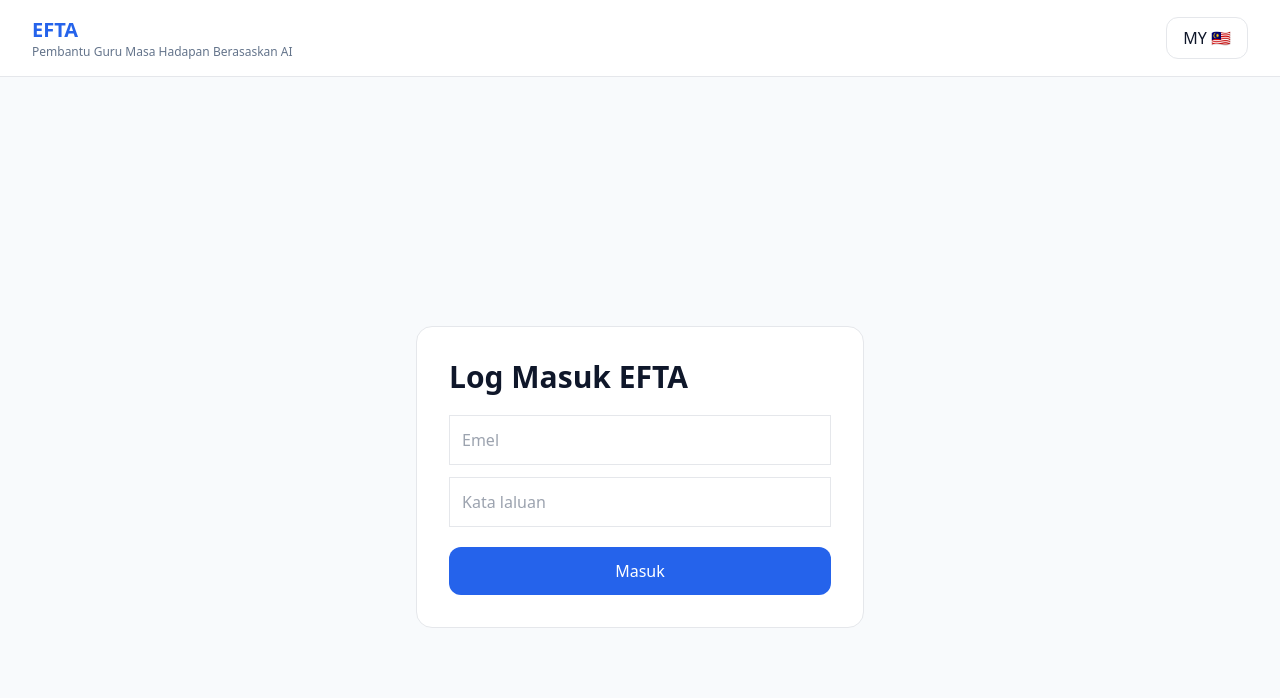
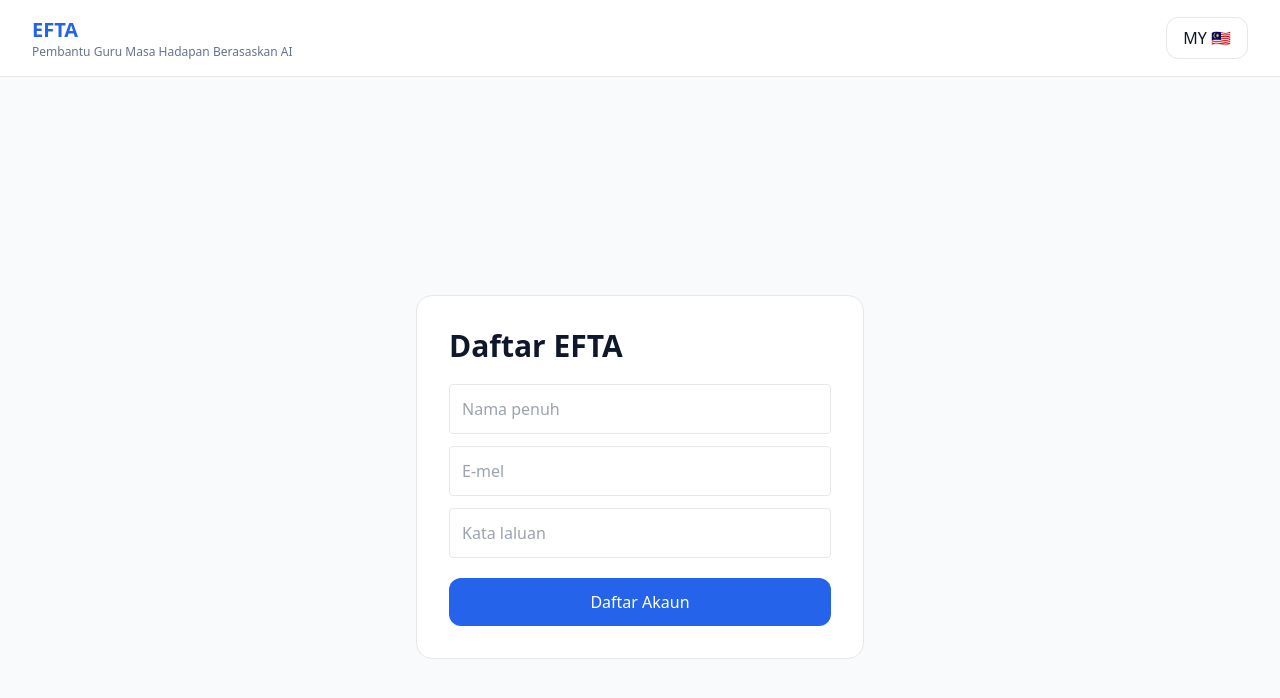
Before and after one commit to g-ipgp250803435-spec/EFTA, a Next.js app: page /auth/register in a window 1280 px wide. Shown: the top 698 px of the page. Built offline with nearby package versions, Linux system fonts and the light colour scheme.

Commit message:
Add files via upload

```diff
--- a/src/app/auth/login/page.tsx
+++ b/src/app/auth/login/page.tsx
@@ -1,48 +1,70 @@
-'use client';
+"use client";
 
-import {useState} from 'react';
-import {createClient} from '@/lib/supabase/client';
+import {useState} from "react";
+import {createClient} from "@/lib/supabase/client";
+import {useRouter} from "next/navigation";
 
 export default function LoginPage(){
 
-const [email,setEmail]=useState('');
-const [password,setPassword]=useState('');
+const router=useRouter();
+
+const [email,setEmail]=useState("");
+const [password,setPassword]=useState("");
+const [loading,setLoading]=useState(false);
 
 async function login(){
- const supabase=createClient();
- await supabase.auth.signInWithPassword({
-  email,
-  password
- });
+
+setLoading(true);
+
+const supabase=createClient();
+
+const {error}=await supabase.auth.signInWithPassword({
+ email,
+ password
+});
+
+if(error){
+ alert(error.message);
+ setLoading(false);
+ return;
+}
+
+router.push("/dashboard");
+router.refresh();
+
 }
 
 return (
 <main className="min-h-screen flex items-center justify-center">
+
 <div className="bg-white border rounded-2xl p-8 w-full max-w-md">
 
-<h1 className="text-2xl font-bold">
+<h1 className="text-3xl font-bold">
 Log Masuk EFTA
 </h1>
 
-<input className="border p-3 w-full mt-5"
-placeholder="Emel"
+<input className="border p-3 w-full mt-5 rounded"
+placeholder="E-mel"
 onChange={e=>setEmail(e.target.value)}
 />
 
-<input className="border p-3 w-full mt-3"
-placeholder="Kata Laluan"
+<input className="border p-3 w-full mt-3 rounded"
+placeholder="Kata laluan"
 type="password"
 onChange={e=>setPassword(e.target.value)}
 />
 
 <button
-className="mt-5 bg-blue-600 text-white px-5 py-3 rounded-xl"
 onClick={login}
+disabled={loading}
+className="mt-5 bg-blue-600 text-white px-5 py-3 rounded-xl w-full"
 >
-Masuk
+{loading ? "Memproses..." : "Masuk"}
 </button>
 
 </div>
+
 </main>
 )
+
 }
--- a/src/app/auth/register/page.tsx
+++ b/src/app/auth/register/page.tsx
@@ -1,157 +1,93 @@
 "use client";
-
 
 import {useState} from "react";
 import {createClient} from "@/lib/supabase/client";
 import {useRouter} from "next/navigation";
 
+export default function RegisterPage(){
 
-export default function Login(){
+const router = useRouter();
 
-const router=useRouter();
+const [name,setName] = useState("");
+const [email,setEmail] = useState("");
+const [password,setPassword] = useState("");
+const [loading,setLoading] = useState(false);
 
+async function register(){
 
-const [email,setEmail]=useState("");
-
-const [password,setPassword]=useState("");
-
-
-
-async function login(){
-
+setLoading(true);
 
 const supabase=createClient();
 
-
-
-const {
-
-error
-
-}=await supabase.auth.signInWithPassword({
-
-email,
-
-password
-
+const {data,error}=await supabase.auth.signUp({
+ email,
+ password
 });
 
+if(error){
+ alert(error.message);
+ setLoading(false);
+ return;
+}
 
+if(data.user){
 
-if(error){
+const {error:profileError}=await supabase
+.from("profiles")
+.insert({
+ id:data.user.id,
+ full_name:name,
+ role:"siswa_guru",
+ language:"MY"
+});
 
-alert(error.message);
-
-return;
+if(profileError){
+ alert(profileError.message);
+ setLoading(false);
+ return;
+}
 
 }
 
-
-
-router.push("/dashboard");
-
+alert("Pendaftaran berjaya. Sila log masuk.");
+router.push("/auth/login");
 
 }
 
+return (
+<main className="min-h-screen flex items-center justify-center">
+<div className="bg-white border rounded-2xl p-8 w-full max-w-md">
 
-
-
-return (
-
-<div className="
-min-h-screen
-flex
-items-center
-justify-center
-">
-
-
-<div className="
-bg-white
-border
-rounded-2xl
-p-8
-max-w-md
-w-full
-">
-
-
-<h1 className="
-text-3xl
-font-bold
-">
-
-Log Masuk EFTA
-
+<h1 className="text-3xl font-bold">
+Daftar EFTA
 </h1>
 
-
-<input
-
-className="
-border
-p-3
-w-full
-mt-5
-"
-
-placeholder="Emel"
-
-onChange={
-e=>setEmail(e.target.value)
-}
-
+<input className="border p-3 w-full mt-5 rounded"
+placeholder="Nama penuh"
+onChange={e=>setName(e.target.value)}
 />
 
-
-<input
-
-className="
-border
-p-3
-w-full
-mt-3
-"
-
-type="password"
-
-placeholder="Kata laluan"
-
-onChange={
-e=>setPassword(e.target.value)
-}
-
+<input className="border p-3 w-full mt-3 rounded"
+placeholder="E-mel"
+onChange={e=>setEmail(e.target.value)}
 />
 
-
+<input className="border p-3 w-full mt-3 rounded"
+placeholder="Kata laluan"
+type="password"
+onChange={e=>setPassword(e.target.value)}
+/>
 
 <button
-
-onClick={login}
-
-className="
-mt-5
-bg-blue-600
-text-white
-px-5
-py-3
-rounded-xl
-w-full
-"
-
+onClick={register}
+disabled={loading}
+className="mt-5 bg-blue-600 text-white px-5 py-3 rounded-xl w-full"
 >
-
-Masuk
-
+{loading ? "Mendaftar..." : "Daftar Akaun"}
 </button>
 
-
 </div>
-
-
-</div>
-
+</main>
 )
 
-
 }
```
